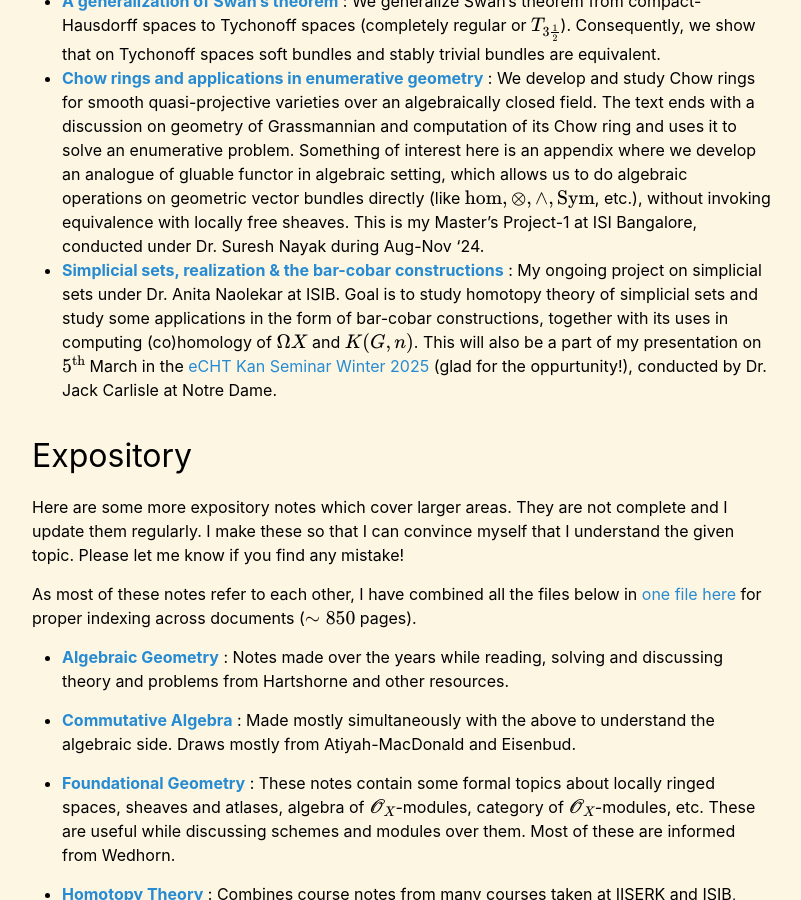
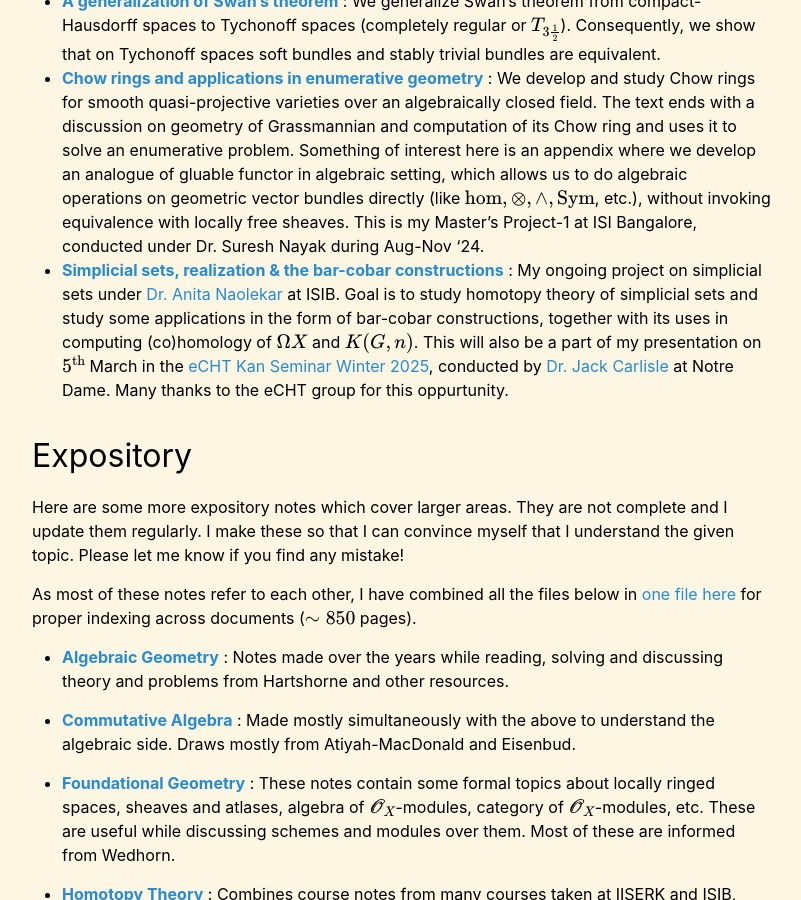
Before and after one commit to ARenanse/ARenanse.github.io, a Jekyll site: the page built from tabs/notes.md, in a window 1280 px wide and 900 px high, scrolled down 580 px. Shown: the whole window, without its empty margins (238-1039 px from the left). Built offline with Jekyll 4.4.1, drawn with Linux system fonts in a browser that asks for light colours; formulas are drawn with MathJax 3.

Commit message:
Update notes.md

```diff
--- a/tabs/notes.md
+++ b/tabs/notes.md
@@ -11,7 +11,7 @@
 * **[Main theorems on length](/assets/notes/Others/Length.pdf)** : In this note, we prove the main theorem on length of rings (finite length iff artinian, Theorem 6) and modules (finite length iff finite support, Corollary 9), apart from some other often useful results. This is part of my master's thesis on intersection theory.
 * **[A generalization of Swan's theorem](/assets/notes/Others/SwanTych.pdf)** : We generalize Swan's theorem from compact-Hausdorff spaces to Tychonoff spaces (completely regular or $$T_{3\frac{1}{2}}$$). Consequently, we show that on Tychonoff spaces soft bundles and stably trivial bundles are equivalent.
 * **[Chow rings and applications in enumerative geometry](/assets/notes/Others/IT.pdf)** : We develop and study Chow rings for smooth quasi-projective varieties over an algebraically closed field. The text ends with a discussion on geometry of Grassmannian and computation of its Chow ring and uses it to solve an enumerative problem. Something of interest here is an appendix where we develop an analogue of gluable functor in algebraic setting, which allows us to do algebraic operations on geometric vector bundles directly (like $$\hom, \otimes, \wedge, \text{\rm Sym}$$, etc.), without invoking equivalence with locally free sheaves. This is my Master's Project-1 at ISI Bangalore, conducted under Dr. Suresh Nayak during Aug-Nov '24.
-* **[Simplicial sets, realization & the bar-cobar constructions](/assets/notes/Others/BCB.pdf)** : My ongoing project on simplicial sets under Dr. Anita Naolekar at ISIB. Goal is to study homotopy theory of simplicial sets and study some applications in the form of bar-cobar constructions, together with its uses in computing (co)homology of $$\Omega X$$ and $$K(G,n)$$. This will also be a part of my presentation on $$5^{\text{\rm th}}$$ March in the [eCHT Kan Seminar Winter 2025](https://s.wayne.edu/echt/echt-reading-seminars/echt-kan-seminar-winter-2025/) (glad for the oppurtunity!), conducted by Dr. Jack Carlisle at Notre Dame.
+* **[Simplicial sets, realization & the bar-cobar constructions](/assets/notes/Others/BCB.pdf)** : My ongoing project on simplicial sets under [Dr. Anita Naolekar](https://www.isibang.ac.in/~statmath/homepage.html) at ISIB. Goal is to study homotopy theory of simplicial sets and study some applications in the form of bar-cobar constructions, together with its uses in computing (co)homology of $$\Omega X$$ and $$K(G,n)$$. This will also be a part of my presentation on $$5^{\text{\rm th}}$$ March in the [eCHT Kan Seminar Winter 2025](https://s.wayne.edu/echt/echt-reading-seminars/echt-kan-seminar-winter-2025/), conducted by [Dr. Jack Carlisle](https://sites.google.com/umich.edu/jackcarlisle/home) at Notre Dame. Many thanks to the eCHT group for this oppurtunity.
 
 
 
```
